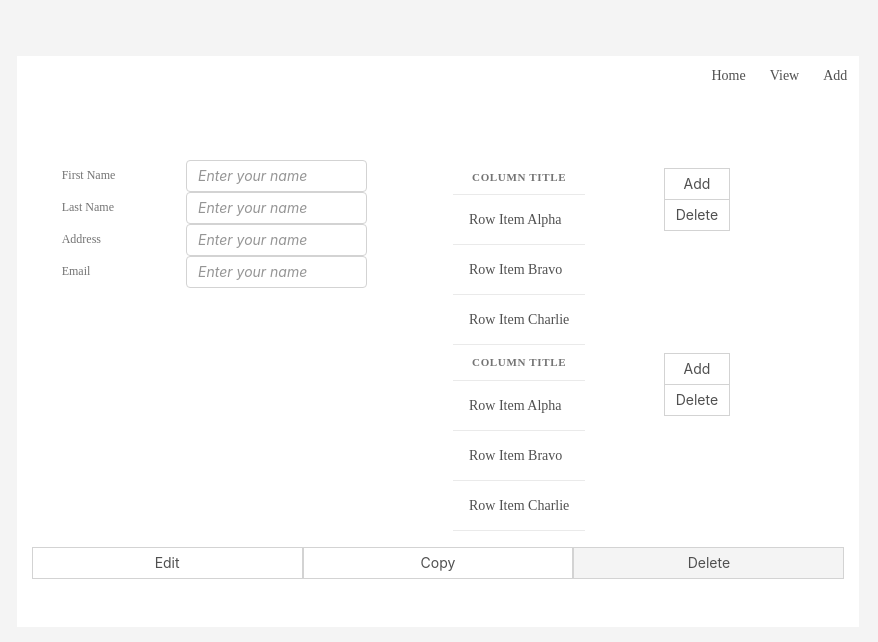
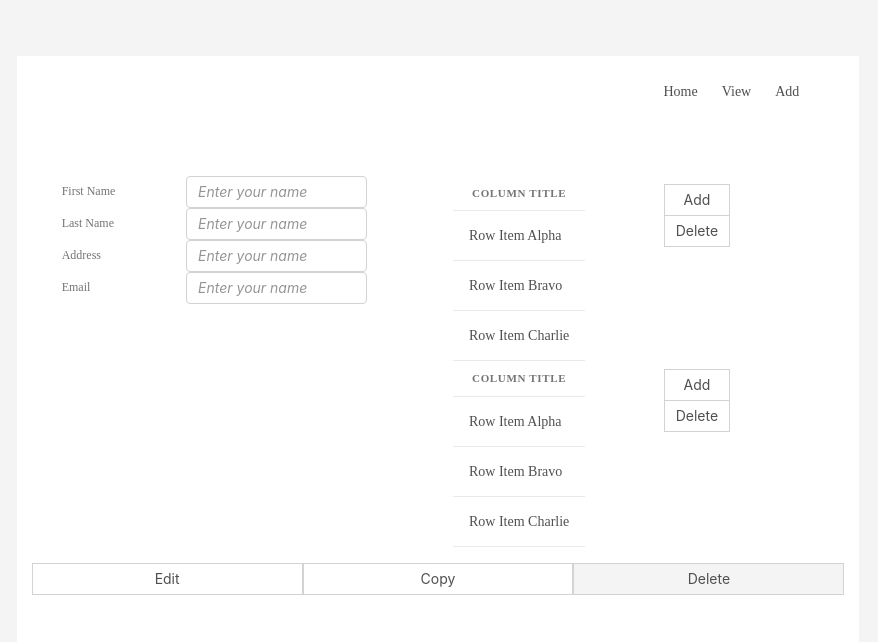
Before and after one commit to Andres6936/N3-ContactList-Django, a Django app: page /add in a window 1280 px wide. Shown: the top 642 px of the page, without its empty margins (202-1080 px from the left). Run offline with Django 3.2, Linux system fonts and the light colour scheme; some libraries are stand-ins or nearby versions.

Commit message:
Fixed navigation bar - Added mr-5 to last element

```diff
--- a/templates/base.html
+++ b/templates/base.html
@@ -24,7 +24,7 @@
 
 <main class="col-8 mx-auto pt-5">
 
-    <nav class="row justify-content-end pb-3" style="background-color: #ffffff">
+    <nav class="row justify-content-end py-3" style="background-color: #ffffff">
         <div class="spectrum-SideNav-item">
             <a href="/home" class="spectrum-SideNav-itemLink">Home</a>
         </div>
@@ -33,7 +33,7 @@
             <a href="/view" class="spectrum-SideNav-itemLink">View</a>
         </div>
 
-        <div class="spectrum-SideNav-item">
+        <div class="spectrum-SideNav-item mr-5">
             <a href="/add" class="spectrum-SideNav-itemLink">Add</a>
         </div>
     </nav>
```
